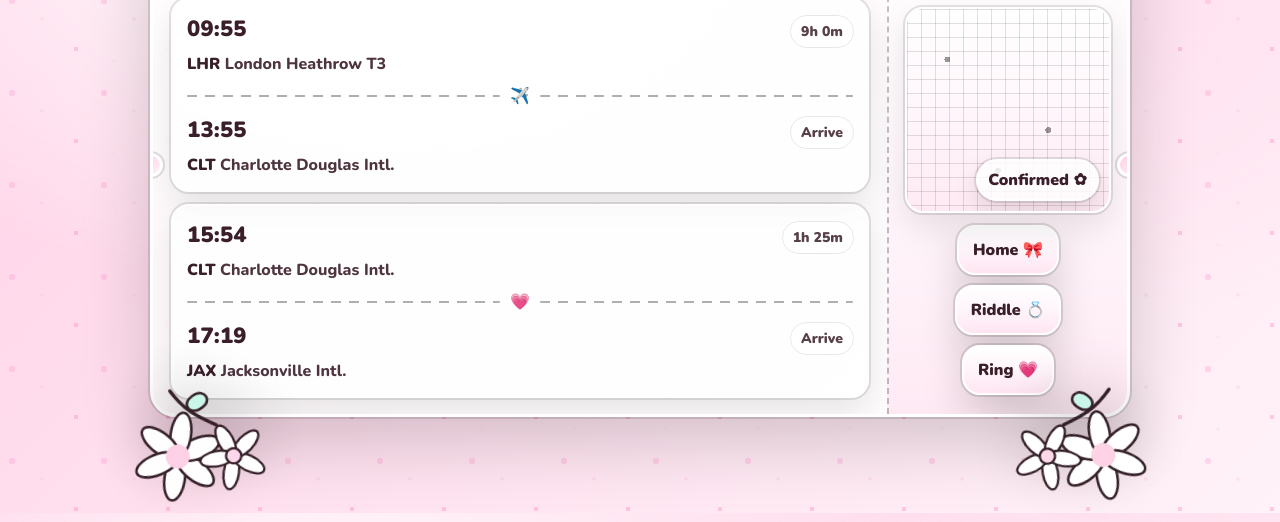
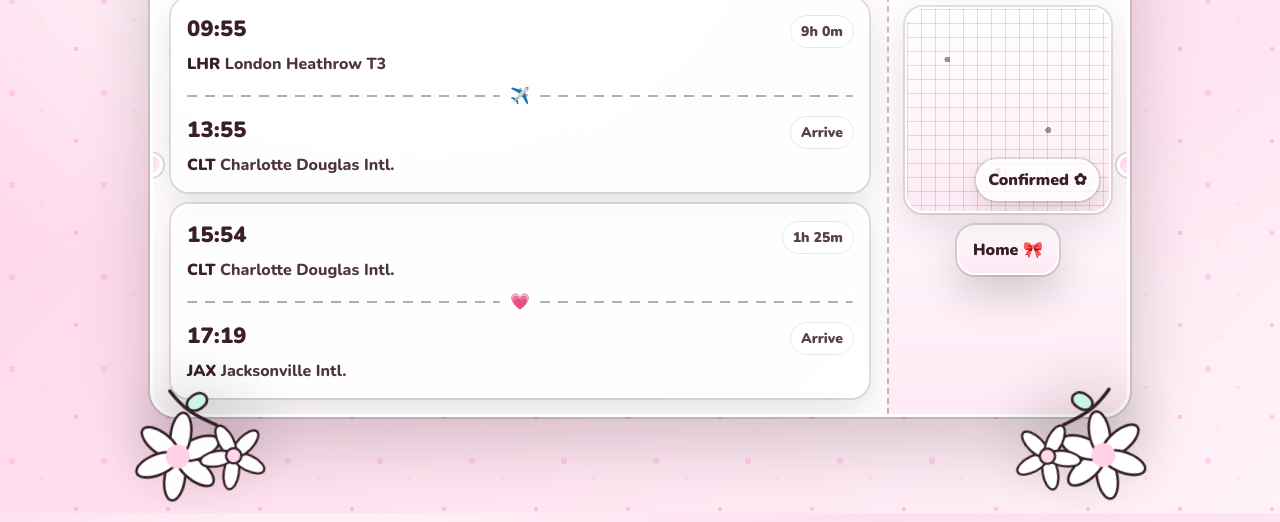
Before and after one commit to chaoticsweven-jpg/foreverrory, a plain HTML site: page today.html in a window 1280 px wide. Shown: the part 287-809 px from the top of the page. Drawn offline with nearby package versions, Linux system fonts and the light colour scheme; a web font is replaced by a local one.

Commit message:
Add files via upload

```diff
--- a/today.html
+++ b/today.html
@@ -389,8 +389,6 @@
 
           <div class="actions">
             <a class="btn" href="./index.html">Home 🎀</a>
-            <a class="btn" href="./riddle.html">Riddle 💍</a>
-            <a class="btn" href="./foreverrory.html">Ring 💗</a>
           </div>
         </aside>
       </div>
```
